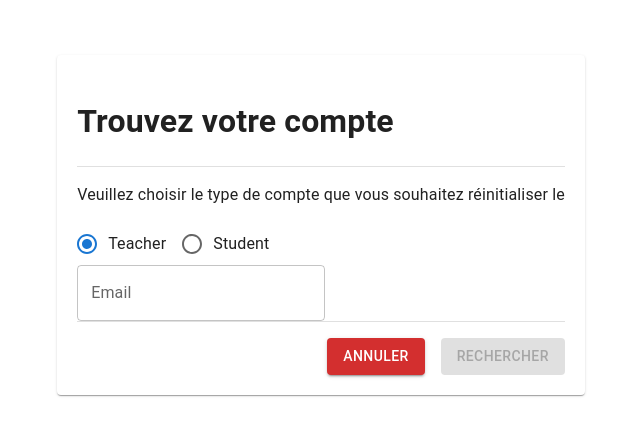
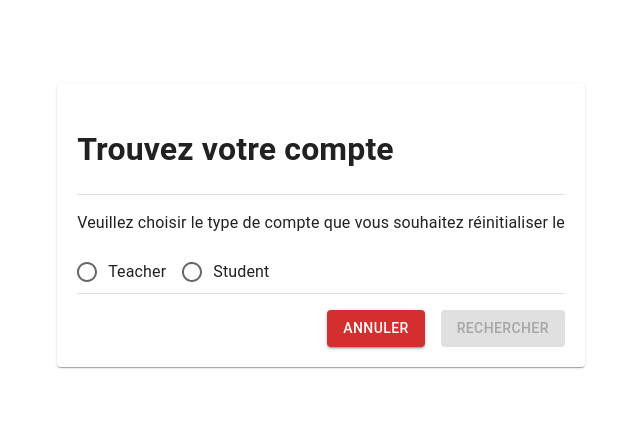
Before and after one commit to AnasHasna/campus_numerique, a React (Create React App) app in the folder frontend/: page /auth/forgetpassword in a window 1280 px wide. Shown: the part 175-610 px from the top of the page, without its empty margins (319-959 px from the left). Built offline with nearby package versions, Linux system fonts and the light colour scheme.

Commit message:
add forgetpassword api

```diff
--- a/frontend/src/pages/auth/forgetPaswordPage/ForgetPasswordPage.jsx
+++ b/frontend/src/pages/auth/forgetPaswordPage/ForgetPasswordPage.jsx
@@ -11,7 +11,10 @@ import {
 } from "@mui/material";
 import { ErrorMessage, Form, Formik } from "formik";
 import React, { useState } from "react";
+import { useMutation } from "react-query";
 import { useNavigate } from "react-router-dom";
+import * as yup from "yup";
+import { forgertPassword } from "../../../redux/api/authApi";
 
 const initialValuesTechear = {
   email: "",
@@ -20,13 +23,42 @@ const initialValuesStudent = {
   cin: "",
 };
 
+const validateStudentSchema = yup.object().shape({
+  cin: yup.string().required("CIN Obligatoire"),
+});
+
+const validateTeacherSchema = yup.object().shape({
+  email: yup.string().email("Invalide Email").required("Email Obligatoire"),
+});
+
 function ForgetPasswordPage() {
-  const [typeUser, setTypeUser] = useState("Teacher");
+  const [userType, setUserType] = useState("");
   const navigate = useNavigate();
 
   const hanldeGoToLogin = () => {
     navigate("/auth/login");
   };
+
+  const { isLoading, mutate } = useMutation(forgertPassword, {
+    mutationKey: "forgertPassword",
+    onSuccess: (data) => {
+      console.log("====================================");
+      console.log(data);
+      console.log("====================================");
+    },
+    onError: (error) => {
+      console.log("====================================");
+      console.log(error.response.data);
+      console.log("====================================");
+    },
+  });
+
+  const handleSubmit = (values) => {
+    mutate({ ...values, userType });
+  };
+
+  if (isLoading) return <div>Loading...</div>;
+
   return (
     <Box
       sx={{
@@ -48,20 +80,15 @@ function ForgetPasswordPage() {
         </p>
         <Formik
           initialValues={
-            typeUser === "Teacher" ? initialValuesTechear : initialValuesStudent
+            userType === "Teacher" ? initialValuesTechear : initialValuesStudent
           }
-          validate={(values) => {
-            const errors = {};
-            if (!values.email) {
-              errors.email = "Email Obligatoire";
-            }
-            if (!values.cin) {
-              errors.cin = "CIN Obligatoire";
-            }
-            return errors;
-          }}
+          validationSchema={
+            userType === "Teacher"
+              ? validateTeacherSchema
+              : validateStudentSchema
+          }
           onSubmit={(values, { setSubmitting }) => {
-            console.log(values);
+            handleSubmit(values);
           }}
         >
           {({
@@ -79,8 +106,12 @@ function ForgetPasswordPage() {
                 row
                 aria-labelledby="demo-row-radio-buttons-group-label"
                 name="row-radio-buttons-group"
-                value={typeUser}
-                onChange={(e) => setTypeUser(e.target.value)}
+                value={userType}
+                onChange={(e) => {
+                  values.email = "";
+                  values.cin = "";
+                  setUserType(e.target.value);
+                }}
               >
                 <FormControlLabel
                   value="Teacher"
@@ -93,33 +124,32 @@ function ForgetPasswordPage() {
                   label="Student"
                 />
               </RadioGroup>
-              {typeUser === "Teacher" && (
+              {userType === "Teacher" && (
                 <div>
                   <TextField
+                    fullWidth
                     type="email"
                     name="email"
                     label="Email"
+                    value={values.email}
                     error={errors.email && touched.email}
-                    onChange={(e) => {
-                      setFieldValue("email", e.target.value);
-                    }}
+                    onBlur={handleBlur}
+                    onChange={handleChange}
+                    helperText={errors.email}
                   />
-                  <ErrorMessage name="email" component="div" />
                 </div>
               )}
-              {typeUser === "Student" && (
+              {userType === "Student" && (
                 <div>
                   <TextField
+                    fullWidth
                     type="cin"
                     name="cin"
                     error={errors.cin && touched.cin}
                     label="CIN/Code Massar"
-                    helperText="Veuillez saisir votre CIN ou votre code massar"
-                    onChange={(e) => {
-                      setFieldValue("cin", e.target.value);
-                    }}
+                    onChange={handleChange}
+                    onBlur={handleBlur}
                   />
-                  <ErrorMessage name="cin" component="div" />
                 </div>
               )}
               <Divider />
@@ -143,10 +173,10 @@ function ForgetPasswordPage() {
                   variant="contained"
                   color="primary"
                   disabled={
-                    typeUser === "Teacher" ? !values.email : !values.cin
+                    userType === "Teacher" ? !values.email : !values.cin
                   }
                   type="submit"
-                  onClick={() => console.log("clicked")}
+                  onClick={handleSubmit}
                 >
                   Rechercher
                 </Button>
--- a/frontend/src/pages/auth/registerPage/FormRegister.jsx
+++ b/frontend/src/pages/auth/registerPage/FormRegister.jsx
@@ -291,7 +291,7 @@ function FormRegister() {
                 sx={{ mt: 3, mb: 2, p: "0.5rem", gridColumn: "span 4" }}
                 onClick={() => {
                   setUserType("");
-                  resetForm();
+                  // resetForm();
                 }}
               >
                 {" "}
--- a/frontend/src/redux/api/authApi.js
+++ b/frontend/src/redux/api/authApi.js
@@ -23,4 +23,19 @@ const login = async ({ email, password, cin, codeMassar, userType }) => {
   }
 };
 
-export { signUp, login };
+const forgertPassword = async ({ email, cin, userType }) => {
+  console.log("====================================");
+  console.log({ userType, email, cin });
+  console.log("====================================");
+  if (userType === "Teacher") {
+    return await axios.post(`http://localhost:5000/teachers/forgetPassword`, {
+      email,
+    });
+  } else {
+    return await axios.post(`http://localhost:5000/students/forgetPassword`, {
+      cin,
+    });
+  }
+};
+
+export { signUp, login, forgertPassword };
```
